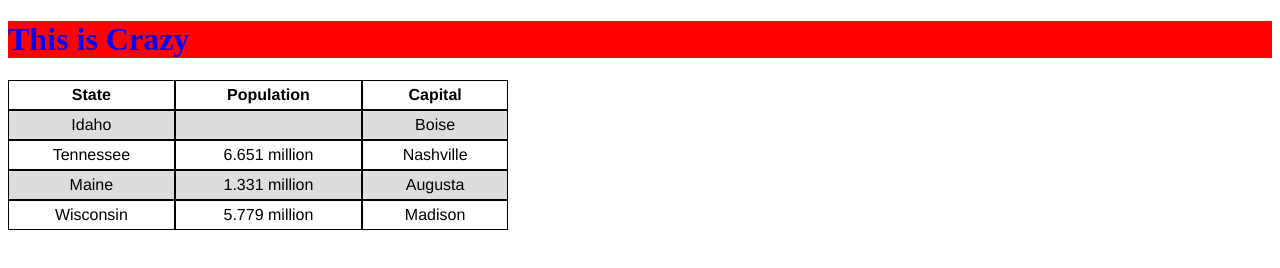
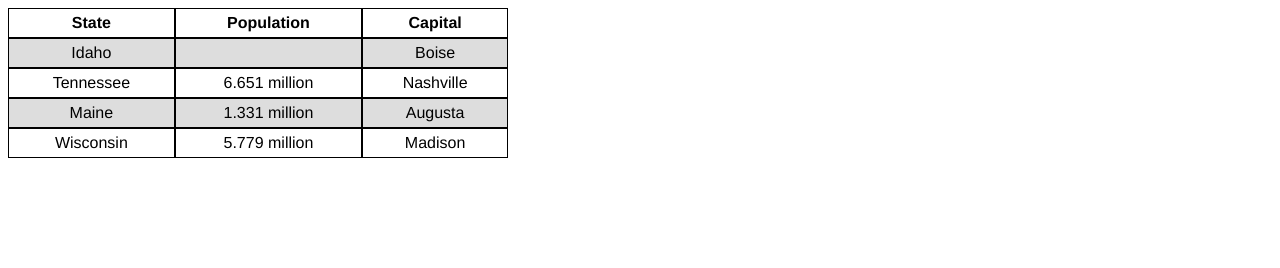
Before and after one commit to coderJeff8170/PRG7936, a React app in the folder L02HandsOn/: page / in a window 1280 px wide. Built offline with nearby package versions, Linux system fonts and the light colour scheme.

Commit message:
css external style sheet explores functionality

```diff
--- a/L02HandsOn/public/index.html
+++ b/L02HandsOn/public/index.html
@@ -5,7 +5,6 @@
         <link rel="stylesheet" href="styles.css">
     </head>
     <body>
-        <h1>This is Crazy</h1>
         <div id="root"></div>
         <script src="bundle.js"></script>
     </body>
--- a/L02HandsOn/public/styles.css
+++ b/L02HandsOn/public/styles.css
@@ -1,14 +1,9 @@
-h1 {
-    background: red;
-    color: blue;
-}
 
 table {
     font-family: helvetica, arial, sansSerif;
     width: 500px;
     text-align: center;
     border-spacing: 0;
-    /* border: 1px solid red; */
 }
 
 td, th {
--- a/L02HandsOn/src/index.js
+++ b/L02HandsOn/src/index.js
@@ -27,7 +27,7 @@ let data = [
 const tableHead = () => {
     return(
         <thead>
-            <tr style={{fontWeight: 'bold'}}>
+            <tr>
                 <th>State</th>
                 <th>Population</th>
                 <th>Capital</th>
```
